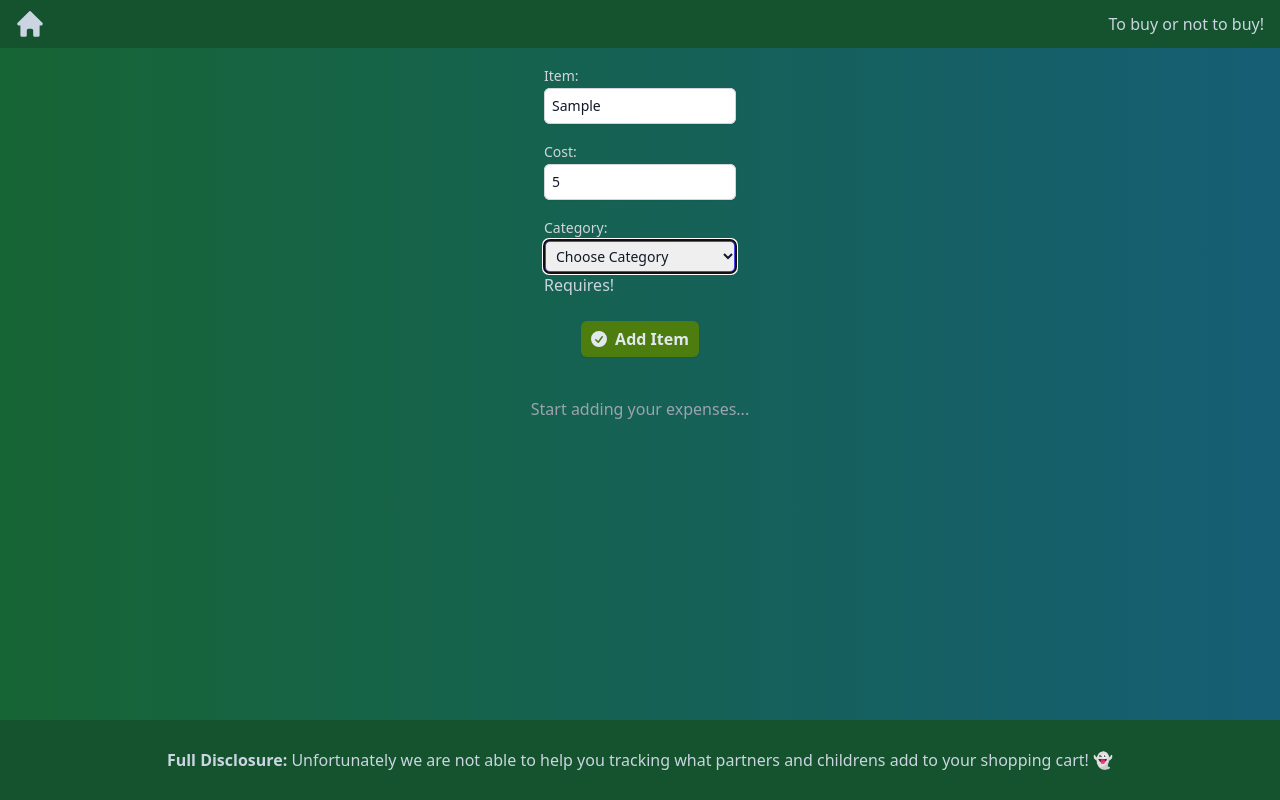
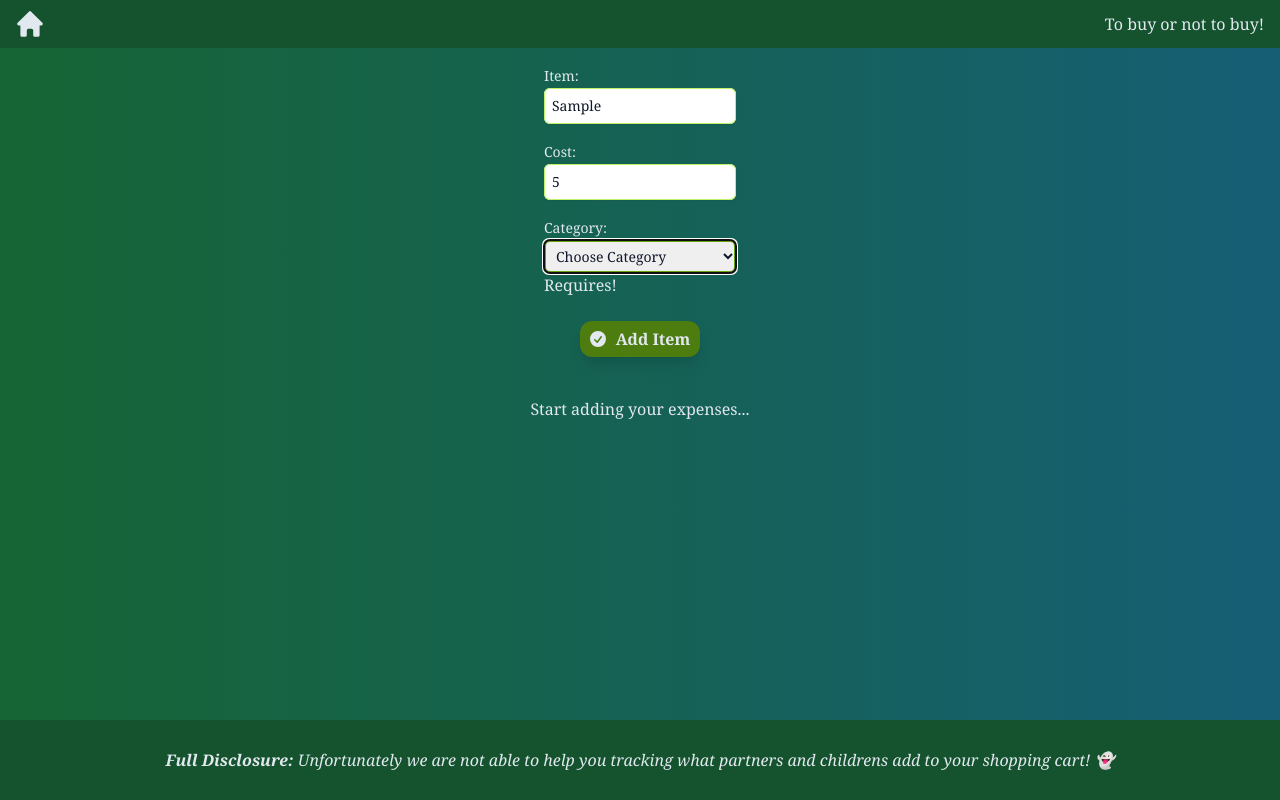
Before and after one commit to carlosmertens/expenses-tracker, a React (Vite) app: page /expenses in a window 1280 px wide. Both pictures are taken after typing "Sample", "5" into the empty fields and a click on the button "Add Item". Built offline with nearby package versions, Linux system fonts and the light colour scheme.

Commit message:
Refactor tailwind style

```diff
--- a/src/components/ExpenseFilter.tsx
+++ b/src/components/ExpenseFilter.tsx
@@ -8,14 +8,12 @@ interface Props {
 const ExpenseFilter = ({ onSelectCategory }: Props) => {
   return (
     <div>
-      <label
-        htmlFor='filter'
-        className='block text-sm font-medium leading-6 text-gray-300'>
+      <label htmlFor='filter' className='block text-sm font-medium leading-6'>
         {texts.ExpenseFilter.label}
       </label>
       <select
         id='filter'
-        className='block w-48 rounded-md border-0 py-1.5 px-2 text-gray-900 ring-1 ring-inset ring-gray-300 focus:ring-2 focus:ring-indigo-600 sm:text-sm sm:leading-6'
+        className='w-48 rounded-md border-0 py-1.5 px-2 text-slate-900 shadow-sm ring-1 ring-inset ring-lime-300 focus:ring-2 focus:ring-inset focus:ring-lime-600 sm:text-sm sm:leading-6'
         onChange={(event) => onSelectCategory(event.target.value)}>
         <option value=''>{texts.ExpenseFilter.option}</option>
         {categories.map((category) => (
--- a/src/components/ExpenseForm.tsx
+++ b/src/components/ExpenseForm.tsx
@@ -42,31 +42,27 @@ const ExpenseForm = ({ onSubmit }: Props) => {
       })}
       className='flex flex-col justify-center items-center gap-4'>
       <div>
-        <label
-          htmlFor='item'
-          className='block text-sm font-medium leading-6 text-gray-300'>
+        <label htmlFor='item' className='block text-sm font-medium leading-6'>
           {texts.ExpenseForm.labels.item}
         </label>
         <input
           {...register('description')}
           type='text'
           id='item'
-          className='block w-48 rounded-md border-0 py-1.5 px-2 text-gray-900 shadow-sm ring-1 ring-inset ring-gray-300 placeholder:text-gray-400 focus:ring-2 focus:ring-inset focus:ring-indigo-600 sm:text-sm sm:leading-6'
+          className='w-48 rounded-md border-0 py-1.5 px-2 text-slate-900 shadow-sm ring-1 ring-inset ring-lime-300 focus:ring-2 focus:ring-inset focus:ring-lime-600 sm:text-sm sm:leading-6'
         />
         {errors.description && <p>{errors.description.message}</p>}
       </div>
 
       <div>
-        <label
-          htmlFor='amount'
-          className='block text-sm font-medium leading-6 text-gray-300'>
+        <label htmlFor='amount' className='block text-sm font-medium leading-6'>
           {texts.ExpenseForm.labels.cost}
         </label>
         <input
           {...register('amount', { valueAsNumber: true })}
           type='number'
           id='amount'
-          className='block w-48 rounded-md border-0 py-1.5 px-2 text-gray-900 shadow-sm ring-1 ring-inset ring-gray-300 placeholder:text-gray-400 focus:ring-2 focus:ring-inset focus:ring-indigo-600 sm:text-sm sm:leading-6'
+          className='w-48 rounded-md border-0 py-1.5 px-2 text-slate-900 shadow-sm ring-1 ring-inset ring-lime-300 focus:ring-2 focus:ring-inset focus:ring-lime-600 sm:text-sm sm:leading-6'
         />
         {errors.amount && <p>{errors.amount.message}</p>}
       </div>
@@ -74,13 +70,13 @@ const ExpenseForm = ({ onSubmit }: Props) => {
       <div>
         <label
           htmlFor='category'
-          className='block text-sm font-medium leading-6 text-gray-300'>
+          className='block text-sm font-medium leading-6'>
           {texts.ExpenseForm.labels.category}
         </label>
         <select
           {...register('category')}
           id='category'
-          className='block w-48 rounded-md border-0 py-1.5 px-2 text-gray-900 ring-1 ring-inset ring-gray-300 focus:ring-2 focus:ring-indigo-600 sm:text-sm sm:leading-6'>
+          className='w-48 rounded-md border-0 py-1.5 px-2 text-slate-900 shadow-sm ring-1 ring-inset ring-lime-300 focus:ring-2 focus:ring-inset focus:ring-lime-600 sm:text-sm sm:leading-6'>
           <option value=''>{texts.ExpenseForm.option}</option>
           {categories.map((category) => (
             <option key={category} value={category}>
@@ -88,12 +84,12 @@ const ExpenseForm = ({ onSubmit }: Props) => {
             </option>
           ))}
         </select>
-        {errors.category && <p className=''>{errors.category.message}</p>}
+        {errors.category && <p>{errors.category.message}</p>}
       </div>
 
       <button
         type='submit'
-        className='mt-2 inline-flex items-center gap-x-1.5 rounded-md bg-lime-700 px-2.5 py-1.5 text-md font-semibold text-slate-200 shadow-sm hover:bg-lime-500 focus-visible:outline focus-visible:outline-2 focus-visible:outline-offset-2 focus-visible:outline-lime-600'>
+        className='mt-2 inline-flex items-center gap-2 rounded-xl bg-lime-700 px-2.5 py-1.5 text-md font-semibold shadow-lg hover:bg-lime-600 focus-visible:outline focus-visible:outline-2 focus-visible:outline-offset-2 focus-visible:outline-lime-600'>
         <CheckCircleIcon className='-ml-0.5 h-5 w-5' aria-hidden='true' />
         {texts.ExpenseForm.button}
       </button>
--- a/src/components/ExpenseList.tsx
+++ b/src/components/ExpenseList.tsx
@@ -1,4 +1,5 @@
 import { useState } from 'react';
+import { TrashIcon } from '@heroicons/react/20/solid';
 import { Expense } from '../pages/expenses';
 import ExpenseFilter from './ExpenseFilter';
 import texts from '../languages/english.json';
@@ -14,22 +15,19 @@ const ExpenseList = ({ expenses, onDelete }: Props) => {
     ? expenses.filter((expense) => expense.category === selectedCategory)
     : expenses;
 
-  if (expenses.length === 0)
-    return <p className='text-gray-400'>Start adding your expenses...</p>;
+  if (expenses.length === 0) return <p>{texts.ExpenseList.starting}</p>;
 
   return (
     <div className='mb-10 flex flex-col items-center gap-4 '>
       <ExpenseFilter
         onSelectCategory={(category) => setSelectedCategory(category)}
       />
-      <table className='border-2 shadow-lg shadow-white'>
+      <table className='border-2 shadow-md shadow-white'>
         <thead className=''>
           <tr className=''>
-            <th className='border-2 p-2.5'>{texts.ExpenseList.th.items}</th>
-            <th className='border-2 p-2.5'>{texts.ExpenseList.th.costs}</th>
-            <th className='border-2 p-2.5'>
-              {texts.ExpenseList.th.categories}
-            </th>
+            <th className='border-2 p-2'>{texts.ExpenseList.th.items}</th>
+            <th className='border-2 p-2'>{texts.ExpenseList.th.costs}</th>
+            <th className='border-2 p-2'>{texts.ExpenseList.th.categories}</th>
             <th className='border-2 p-2.5'></th>
           </tr>
         </thead>
@@ -41,9 +39,9 @@ const ExpenseList = ({ expenses, onDelete }: Props) => {
               <td className='border-2 p-2.5'>{expense.category}</td>
               <td className='border-2 p-2.5'>
                 <button
-                  className='py-1 px-2 border-2 border-red-400 text-red-400 rounded-lg hover:border-2 hover:bg-red-400 hover:text-slate-900'
+                  className='py-1 px-2 text-lime-600 hover:text-lime-500 focus-visible:outline focus-visible:outline-2 focus-visible:outline-offset-2 focus-visible:outline-lime-600 focus-visible:rounded-md'
                   onClick={() => onDelete(expense.id)}>
-                  X
+                  <TrashIcon className='-ml-0.5 h-6 w-6' aria-hidden='true' />
                 </button>
               </td>
             </tr>
--- a/src/components/Footer.tsx
+++ b/src/components/Footer.tsx
@@ -3,7 +3,7 @@ import texts from '../languages/english.json';
 const Footer = () => {
   return (
     <footer className='fixed bottom-0 left-0 w-full h-12 bg-green-900 flex justify-center items-center py-10 px-4'>
-      <p className='text-center'>
+      <p className='text-center italic'>
         <span className='font-bold'>{texts.Footer.p.span}</span>
         {texts.Footer.p.content}
       </p>
--- a/src/components/Header.tsx
+++ b/src/components/Header.tsx
@@ -5,7 +5,9 @@ import texts from '../languages/english.json';
 const Header = () => {
   return (
     <header className='fixed top-0 left-0 w-full py-2 bg-green-900 flex justify-between items-center px-4'>
-      <NavLink to='/'>
+      <NavLink
+        to='/'
+        className='focus-visible:outline focus-visible:outline-2 focus-visible:outline-offset-2 focus-visible:outline-lime-600 focus-visible:rounded-md hover:text-lime-600'>
         <HomeIcon className='-ml-0.5 h-8 w-8' aria-hidden='true' />
       </NavLink>
       <p className=''>{texts.Header.p}</p>
--- a/src/languages/english.json
+++ b/src/languages/english.json
@@ -27,6 +27,7 @@
     "option": "All Categories"
   },
   "ExpenseList": {
+    "starting": "Start adding your expenses...",
     "th": {
       "items": "Items",
       "costs": "Costs",
--- a/src/layout/AppLayout.tsx
+++ b/src/layout/AppLayout.tsx
@@ -8,7 +8,7 @@ interface Props {
 
 const AppLayout = ({ children }: Props) => {
   return (
-    <div className='min-h-screen bg-gradient-to-r from-green-800 to-cyan-800 text-slate-300'>
+    <div className='min-h-screen bg-gradient-to-r from-green-800 to-cyan-800 text-slate-200 font-serif'>
       <Header />
       {children}
       <Footer />
--- a/src/pages/home.tsx
+++ b/src/pages/home.tsx
@@ -8,19 +8,19 @@ const Home = () => {
     <AppLayout>
       <main className='h-screen flex flex-col justify-center items-center  gap-8 text-center px-4'>
         <h1 className='text-4xl md:text-5xl'>
-          <span className='block text-5xl md:text-6xl font-bold'>
+          <span className='block text-5xl md:text-6xl font-bold tracking-widest'>
             {texts.Home.h1.span}
           </span>
           {texts.Home.h1.content}
         </h1>
         <p className='text-lg'>
-          <span className='block font-bold'>{texts.Home.p.span}</span>
+          <span className='block italic'>{texts.Home.p.span}</span>
           {texts.Home.p.content}
         </p>
 
         <NavLink
           to='expenses'
-          className='mt-20 inline-flex items-center gap-x-1.5 rounded-md bg-lime-700 px-2.5 py-1.5 text-md font-semibold text-slate-200 shadow-sm hover:bg-lime-500 focus-visible:outline focus-visible:outline-2 focus-visible:outline-offset-2 focus-visible:outline-lime-600'>
+          className='mt-20 inline-flex items-center gap-2 rounded-xl bg-lime-700 px-2.5 py-1.5 text-md font-semibold shadow-lg hover:bg-lime-600 focus-visible:outline focus-visible:outline-2 focus-visible:outline-offset-2 focus-visible:outline-lime-600'>
           <ArrowRightCircleIcon
             className='-ml-0.5 h-5 w-5'
             aria-hidden='true'
```
